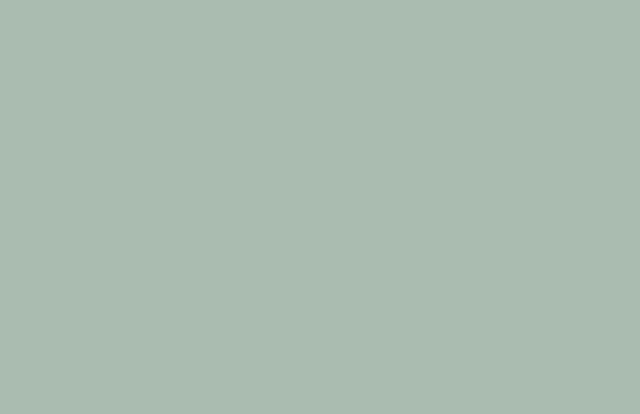
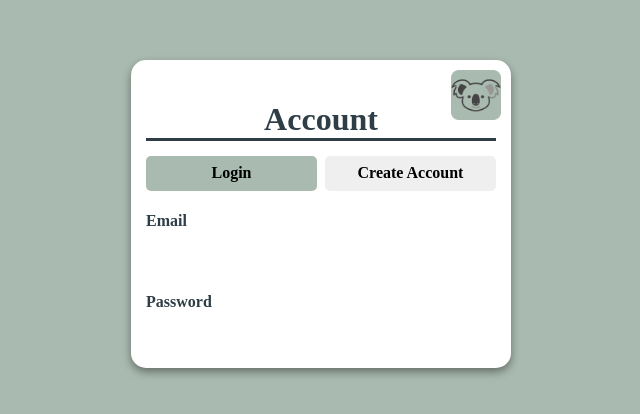
Before and after one commit to JmanJonz/koalat-budge-bud, a React (Vite) app in the folder frontend/: page /LoginPage in a window 1280 px wide. Before the commit this address had no page. Shown: the part 186-600 px from the top of the page, without its empty margins (319-959 px from the left). Built offline with nearby package versions, Linux system fonts and the light colour scheme.

Commit message:
added basics of ui for login / create account page

```diff
--- a/frontend/src/App.jsx
+++ b/frontend/src/App.jsx
@@ -3,14 +3,14 @@ import React from 'react';
 import { BrowserRouter, Routes, Route, Link } from 'react-router-dom';
 import { TranzTrakr } from './components/Page-components/TranzTrakr/TranzTrakr';
 import { TestPage } from './components/Page-components/TestPage/TestPage';
-
+import { LoginPage } from './components/Page-components/LoginPage/LoginPage.jsx';
 function App() {
   return (
     <>
     <BrowserRouter>
       <Routes>
         <Route path="/" element={<TranzTrakr/>}/>
-        <Route path="/test" element={<TestPage/>}/>
+        <Route path="/LoginPage" element={<LoginPage/>}/>
       </Routes>
     </BrowserRouter>
     </>
--- /dev/null
+++ b/frontend/src/components/Page-components/LoginPage/LoginPage.jsx
@@ -0,0 +1,37 @@
+import React, { useState } from 'react'
+import styles from "./LoginPage.module.css"
+export const LoginPage = () => {
+  const [accountActionType, setaccountActionType] = useState("login");
+  return (
+    <div className={styles.componentContainer}>
+        <form className={styles.formcontainer}>
+          <h2>Account</h2>
+          <img className={styles.logo} src="/512ktbudgebudiconlogo.png" alt="logo" />
+            <section>
+                <div className={styles.accountActionTypeButtonsContainer}>
+                  <button className={`${styles.transButtons} ${accountActionType === "login" ? styles.buttonSelected : ""}`} onClick={()=>{setaccountActionType("login")}} type='button'>Login</button>
+                  <button className={`${styles.transButtons} ${accountActionType === "create" ? styles.buttonSelected : ""}`} onClick={()=>{setaccountActionType("create")}} type='button'>Create Account</button>
+                </div>
+            </section>
+            {accountActionType === "create"
+            ? <section>
+                <h4>Username</h4>
+                <input type="text" />
+            </section>
+            : ""}
+            <section>
+                <h4>Email</h4>
+                <input type="email" />
+            </section>
+            <section>
+                <h4>Password</h4>
+                <input type="password" />
+            </section>
+            {accountActionType === "create" ? <section>
+                <h4>Confirm Password</h4>
+                <input type="password" />
+            </section> : ""}
+        </form>
+    </div>
+  )
+}
--- /dev/null
+++ b/frontend/src/components/Page-components/LoginPage/LoginPage.module.css
@@ -0,0 +1,61 @@
+
+.buttonSelected {
+    background-color: #A9BAB0;
+}
+
+.componentContainer {
+    min-height: 100vh;
+    min-width: 100vw;
+    display: flex;
+    justify-content: center;
+    align-items: center;
+}
+
+.formcontainer {
+    width: 350px;
+    background-color: white;
+    border-radius: 15px;
+    box-shadow: 0 4px 8px rgba(0, 0, 0, 0.4);
+    padding: 15px;
+    position: relative;
+
+}
+
+.accountActionTypeButtonsContainer {
+    display: flex;
+    justify-content: space-between;
+    gap: 8px;
+}
+
+.transButtons {
+    width: 100%;
+    height: 35px;
+    padding: 0px;
+    font-weight: bold;
+}
+
+.categoryDropdown {
+    width: 100%;
+    height: 35px;
+    background-color: #F0F0F0;
+}
+
+.inputAmount {
+    width: 100%;
+    height: 35px;
+    background-color: #F0F0F0;
+}
+
+.logo {
+    width: 50px;
+    position: absolute;
+    top: 10px;
+    right: 10px
+}
+
+h2 {
+    text-align: center;
+    font-size: 2rem;
+    border-bottom: 3px solid #2F3E46;
+    margin-bottom: 15px;
+}
```
